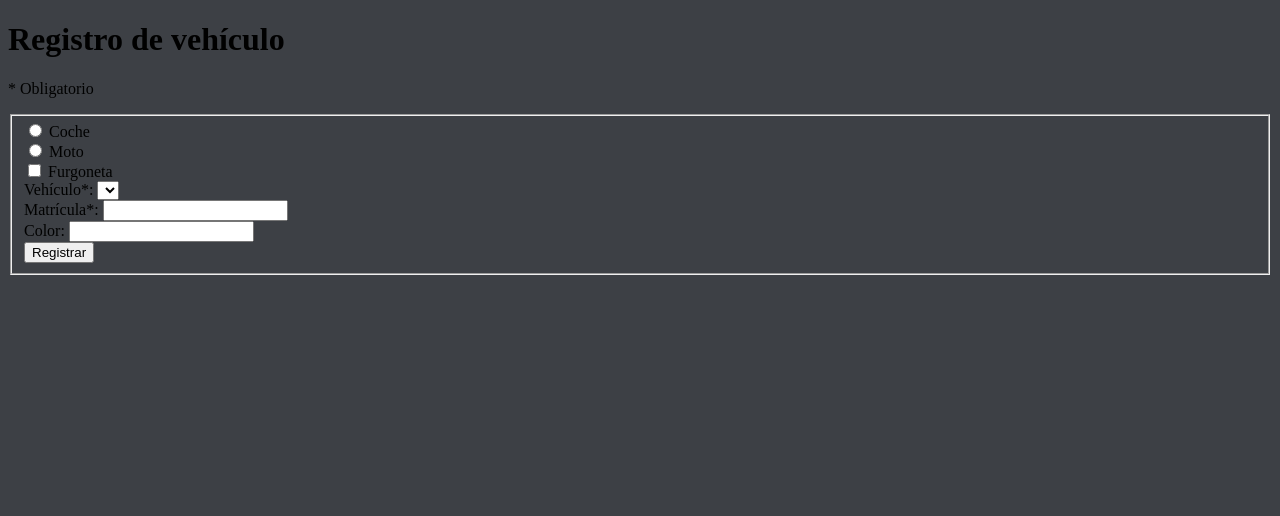
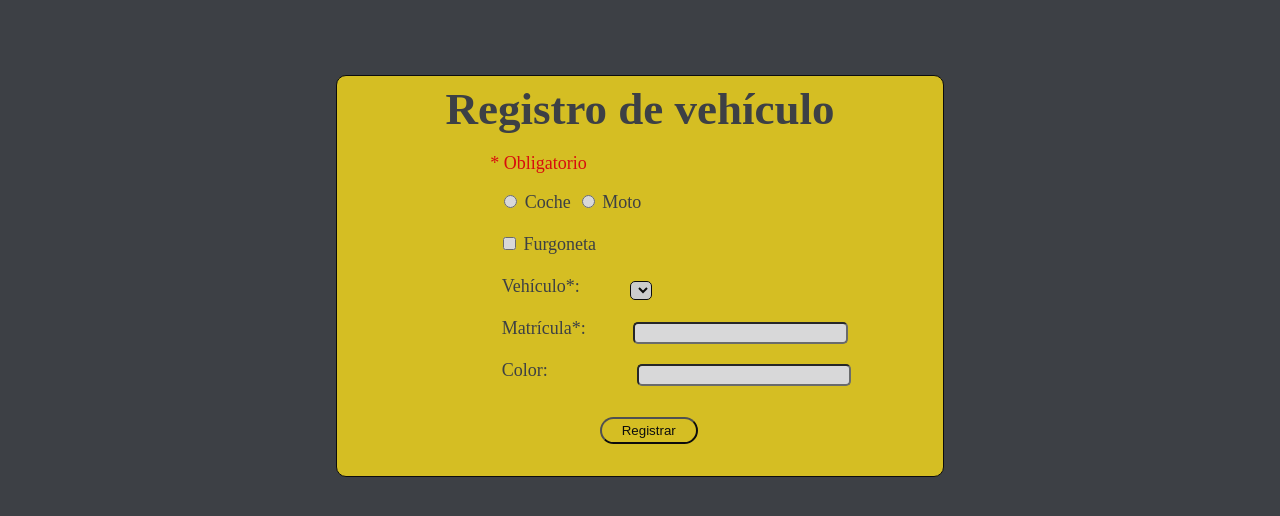
Before and after one commit to Jesusjbs/taller-iissi, a PHP site: page /XE/VehiculoCL/formulario_vehiculo.php in a window 1280 px wide. Shown: the part 150-666 px from the top of the page. Run offline with PHP 8.4, Linux system fonts and the light colour scheme; the visitor is signed in with stand-in values (Sample User, id 1); data that the repository does not hold is empty; some libraries are stand-ins or nearby versions.

Commit message:
css formulario vehiculo
Co-authored-by: Jesusjbs <jesusbarba11@gmail.com>

```diff
--- a/Taller EuroTyre/Otros/nosotros.php
+++ b/Taller EuroTyre/Otros/nosotros.php
@@ -29,10 +29,8 @@
 				neumáticos y reparaciones mecánicas a pequeña escala. Cuando hablamos de Eurotyre,
 				tenemos la certeza, garantía y calidad de los servicios prestados por profesionales reconocidos por su experiencia.🔱</p>
 		</div>
-
+	</br>
         <div id="id_div">
-            <h1>Dónde encontrarnos</h1>
-            <p>Párrafo</p>
             <iframe id="id_mapa" src="https://www.google.com/maps/embed?pb=!1m14!1m8!1m3!1d12717.284092537944!2d-5.9281702!3d37.1688412!3m2!1i1024!2i768!4f13.1!3m3!1m2!1s0x0%3A0x86ce872bf6b20ac9!2sEuro%20Tyre!5e0!3m2!1ses!2ses!4v1585501153678!5m2!1ses!2ses" width="400" height="300" style="border:0;" allowfullscreen="" aria-hidden="false" tabindex="0"></iframe>
 		</div>
 
--- a/Taller EuroTyre/VehiculoCL/formulario_vehiculo.php
+++ b/Taller EuroTyre/VehiculoCL/formulario_vehiculo.php
@@ -33,6 +33,7 @@
     <title>Registro Vehículo</title>
     <meta name="viewport" content="width=device-width; initial-scale=1.0">
     <link rel="stylesheet" type="text/css" href="../css/style_nosotros.css" />
+    <link rel="stylesheet" type="text/css" href="../css/style_form_vehiculo.css" />
 
     <link rel="shortcut icon" href="../img/logo.png">
     <link rel="apple-touch-icon" href="../img/logo.png">
@@ -47,26 +48,30 @@
     		echo "</div>";
   		}
     ?>
-    <h1>Registro de vehículo</h1>
-    <p>* Obligatorio</p>
 
+    <div id="id_divVehiculo">
     <form id="id_regVehiculo" method="post" action="validacion_vehiculo.php" novalidate>
-        <fieldset>
-            <div>
+        <fieldset id="id_campo">
+            <h1>Registro de vehículo</h1>
+            <p id="id_obligatorio">* Obligatorio</p>
+            <div id="id_cocheBtn">
                 <input id="id_tipo1" type="radio" name="tipo" value="COCHE" <?php if($registro["tipo"]=="COCHE") echo ' checked '; ?>/>
                 <label for="id_tipo1">Coche</label>
             </div>
 
-            <div>
+            <div id = "id_motoBtn">
                 <input id="id_tipo2" type="radio" name="tipo" value="MOTO" <?php if($registro["tipo"]=="MOTO") echo ' checked '; ?>/>
                 <label for="id_tipo2">Moto</label>
             </div>
-            <div>
+            <br />
+            <div id="id_furgonetaBtn">
                 <input id="id_tipo1.1" type="checkbox" name="furgoneta" />
                 <label for="id_tipo1.1">Furgoneta</label>
             </div>
-            <div>
-                <label for="id_modelo">Vehículo*:</label>
+            <br />
+            <div class="div">
+                <label id = "id_distancia" for="id_modelo">Vehículo*:</label>
+                <div class="campo">
                 <select id="id_modelo" name="modelo">
                     <?php
                     require_once("../Otros/gestionBD.php");
@@ -100,21 +105,28 @@
                     ?>
 
                 </select>
+                </div>
             </div>
-            <div>
+            <br />
+            <div class="div">
                 <label for="id_matricula">Matrícula*:</label>
+                <div class="campo">
                 <input id="id_matricula" name="matricula" type="text" value="<?php echo $registro['matricula'];?>" required />
+                </div>
             </div>
-            <div>
+            <br />
+            <div class="div">
                 <label for="id_color">Color:</label>
+                <div class="campo">
                 <input id="id_color" name="color" type="text" value="<?php echo $registro['color'];?>" />
+                </div>
             </div>
-
+            <br />
             <button id="id_enviar" type="submit">Registrar</button>
 
         </fieldset>
     </form>
-
+    </div>
     </body>
 
 </html>
--- a/Taller EuroTyre/css/prueba.css
+++ b/Taller EuroTyre/css/prueba.css
@@ -8,6 +8,7 @@
 }
 */
 body {
+	/*height: 100vh;*/
 	display: flex;
 	align-items: center;
 	justify-content: center;
--- /dev/null
+++ b/Taller EuroTyre/css/style_form_vehiculo.css
@@ -0,0 +1,102 @@
+#id_divVehiculo {
+    border-radius: 10px;
+    background-color: #fbde1b;
+	color: #3D4045;
+    opacity: 80%;
+    width: 48%;
+    height: 400px;
+    border: 1px solid #000000;
+    margin: auto;
+    vertical-align: middle;
+    margin-top: 6%;
+}
+
+
+.div {
+    font-size: large;
+    margin-left: 26%;
+}
+
+#id_regVehiculo h1 {
+    text-align: center;
+    font-size: 250%;
+    margin-top: 0;
+}
+
+.error {
+	color : red;
+	border : 2px solid red;
+	padding : 10px;
+    margin: 10px;
+    width: 12%;
+    float: left;
+}
+
+.campo {
+    margin-top: -1.4%;
+    position: absolute;
+    margin-left: 10%;
+}
+
+#id_campo {
+    border: none;
+    font-size: large;
+}
+
+#id_obligatorio{
+    margin-top: -2%;
+    margin-left: 24%;
+    color:red;
+}
+
+#id_cocheBtn{
+    margin-left: 11.5%;
+    position: absolute;
+    width: 7%;
+}
+
+#id_motoBtn{
+    position: relative;
+    margin-left: 39%;
+    width: 12%;
+}
+
+#id_furgonetaBtn{
+    margin-left: 25.5%;
+
+}
+
+#id_modelo{
+    border-radius: 5px;
+    border: 1px solid;
+    font-family: 'Source Code Pro';
+    margin-top: 0.5%;
+    margin-left: 2%;
+}
+
+#id_matricula{
+    border-radius: 5px;
+    width: 120%;
+    font-family: 'Source Code Pro';
+    margin-top: 0.5%;
+    margin-left: 2%;
+}
+
+#id_color{
+    border-radius: 5px;
+    width: 120%;
+    margin-top: 0.5%;
+    font-family: 'Source Code Pro';
+    margin-left: 4%;
+}
+
+#id_enviar {
+    box-shadow: #3D4045;
+    margin-top: 2.5%;
+    margin-left: 43%;
+	border-radius: 16px;
+	padding: 4px 20px;
+    text-decoration: none;
+    background: none;
+    cursor: pointer;
+}
```
Also changed, not shown: Taller EuroTyre/ClienteCL/perfil.php (+4 -3 lines), Taller EuroTyre/css/style_perfilCL.css (added, +36 -0 lines).
